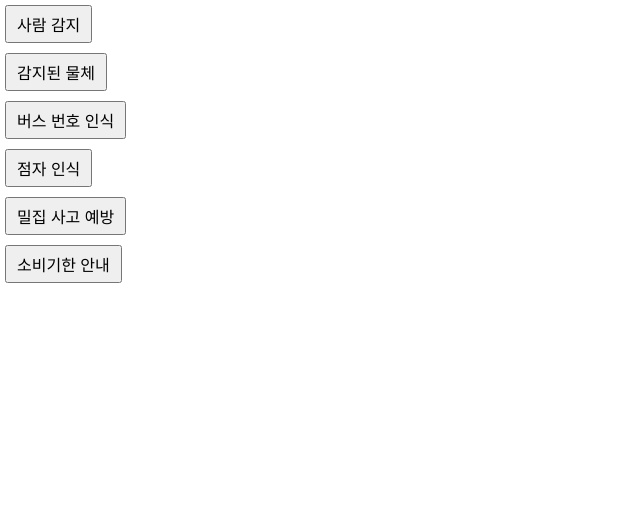
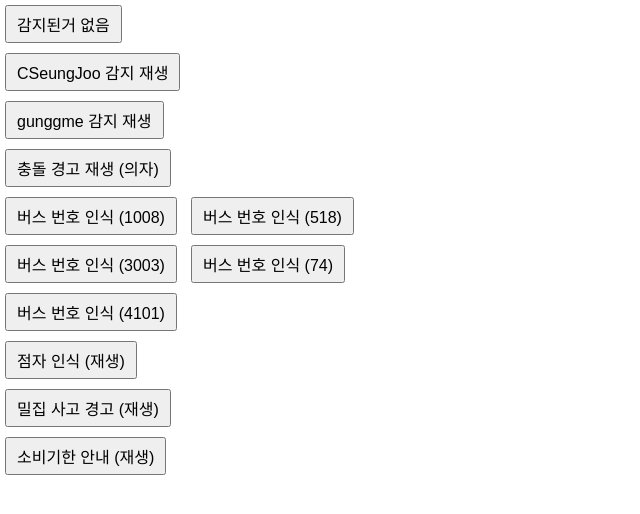
Before and after one commit to ParkMini/SW.AI-BusanHackaton, a Flask app: page / in a window 1280 px wide. Shown: the top 514 px of the page, without its empty margins (0-640 px from the left). Run offline with Flask 3, Linux system fonts and the light colour scheme.

Commit message:
여러 상황에 대한 버튼 (콘솔) 제작

```diff
--- a/server/templates/index.html
+++ b/server/templates/index.html
@@ -7,12 +7,19 @@
     <link rel="stylesheet" href="/static/style.css">
 </head>
 <body>
-    <button onclick="humanDetection()">사람 감지</button><br>
-    <button onclick="objectDetection()">감지된 물체</button><br>
-    <button onclick="busNumDetection()">버스 번호 인식</button><br>
-    <button onclick="dotDetection()">점자 인식</button><br>
-    <button onclick="manyHumanDetection()">밀집 사고 예방</button><br>
-    <button onclick="useDayDetection()">소비기한 안내</button>
+    <button onclick="NoDetection()">감지된거 없음</button><br>
+
+    <button onclick="humanDetection('CSeungJoo')">CSeungJoo 감지 재생</button><br>
+    <button onclick="humanDetection('gunggme')">gunggme 감지 재생</button><br>
+    <button onclick="crashDetection()">충돌 경고 재생 (의자)</button><br>
+    <button onclick="busNumDetection(1008)">버스 번호 인식 (1008)</button>
+    <button onclick="busNumDetection(518)">버스 번호 인식 (518)</button><br>
+    <button onclick="busNumDetection(3003)">버스 번호 인식 (3003)</button>
+    <button onclick="busNumDetection(74)">버스 번호 인식 (74)</button><br>
+    <button onclick="busNumDetection(4101)">버스 번호 인식 (4101)</button><br>
+    <button onclick="dotDetection()">점자 인식 (재생)</button><br>
+    <button onclick="manyHumanDetection()">밀집 사고 경고 (재생)</button><br>
+    <button onclick="useDayDetection()">소비기한 안내 (재생)</button>
     <script src="/static/jquery.js"></script>
     <script src="/static/script.js"></script>
 </body>
```
